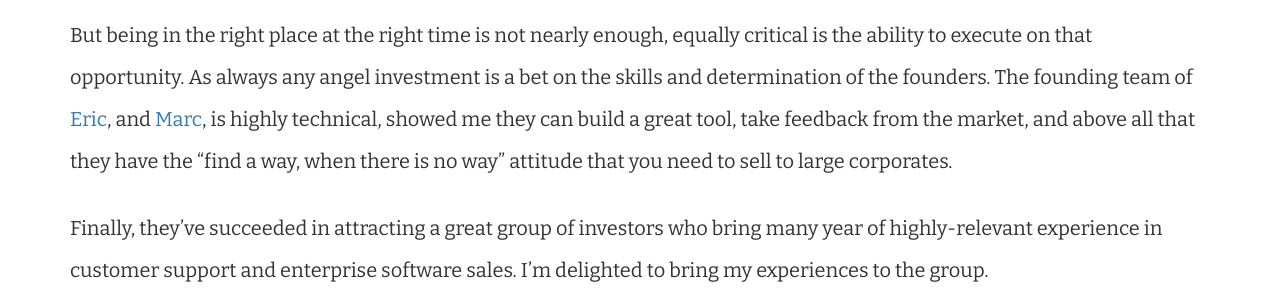
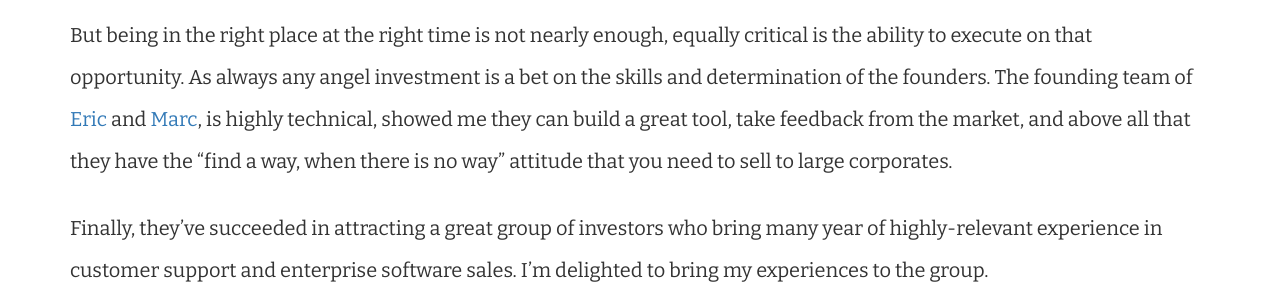
Before and after one commit to freyfogle/freyfogle.github.io, a Jekyll site: the page built from _posts/2016-11-30-investing-in-hubtype.md, in a window 1280 px wide and 900 px high, scrolled down 2071 px. Shown: the part 153-453 px from the top of the window. Built offline with Jekyll 4.4.1, drawn with Linux system fonts in a browser that asks for light colours; comment, search, counter and statistics services are not loaded.

Commit message:
bad comma

```diff
--- a/_posts/2016-11-30-investing-in-hubtype.md
+++ b/_posts/2016-11-30-investing-in-hubtype.md
@@ -23,7 +23,7 @@ So, why did I invest, especially as this is a departure from my normal focus on
 
 First of all, you don't need to be a digital savant to have picked up on the absolute megatrend that is the rise of messaging services as the default means of communication. Everyone I know, whether working in the digital industry or not, uses messaging services all day. Here in Spain the dominant service is (currently) Whatsapp, all activities for my kids' schools are coordinated by informal Whatsapp groups for the parents. SMS usage has plummeted, instead it is now all happening on digital messaging services. And yet, businesses have not yet caught onto this. They need to find a way to meet their consumers where the consumers already are: in messaging services. The time-trusted media investment advice that dollars follow eyeballs applies here as well, and this is a key part of my bet.
 
-But being in the right place at the right time is not nearly enough, equally critical is the ability to execute on that opportunity. As always any angel investment is a bet on the skills and determination of the founders. The founding team of [Eric](https://www.linkedin.com/in/ericmarcospitarch), and [Marc](https://www.linkedin.com/in/mcaballe), is highly technical, showed me they can build a great tool, take feedback from the market, and above all that they have the "find a way, when there is no way" attitude that you need to sell to large corporates.
+But being in the right place at the right time is not nearly enough, equally critical is the ability to execute on that opportunity. As always any angel investment is a bet on the skills and determination of the founders. The founding team of [Eric](https://www.linkedin.com/in/ericmarcospitarch) and [Marc](https://www.linkedin.com/in/mcaballe), is highly technical, showed me they can build a great tool, take feedback from the market, and above all that they have the "find a way, when there is no way" attitude that you need to sell to large corporates.
 
 Finally, they've succeeded in attracting a great group of investors who bring many year of highly-relevant experience in customer support and enterprise software sales. I'm delighted to bring my experiences to the group.
 
```
